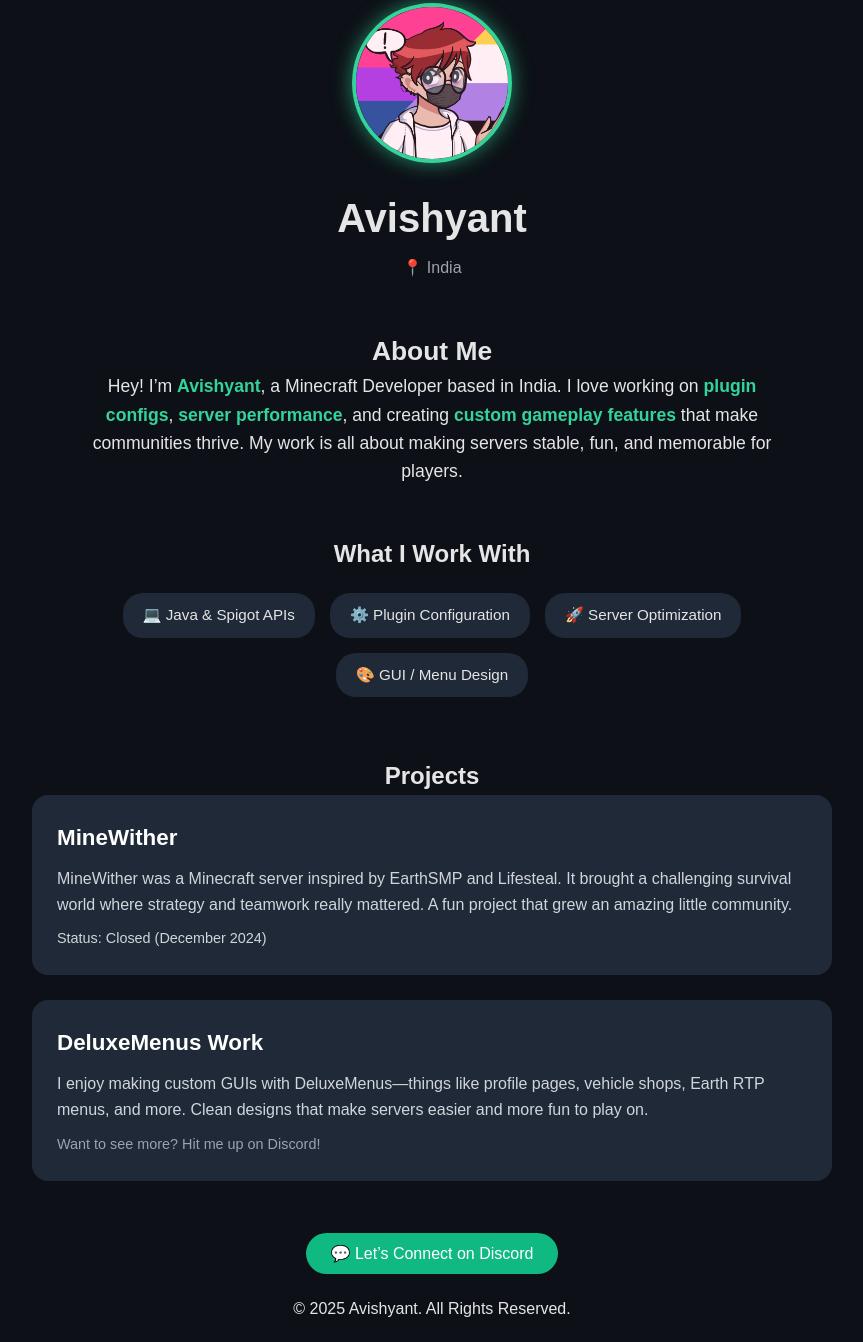
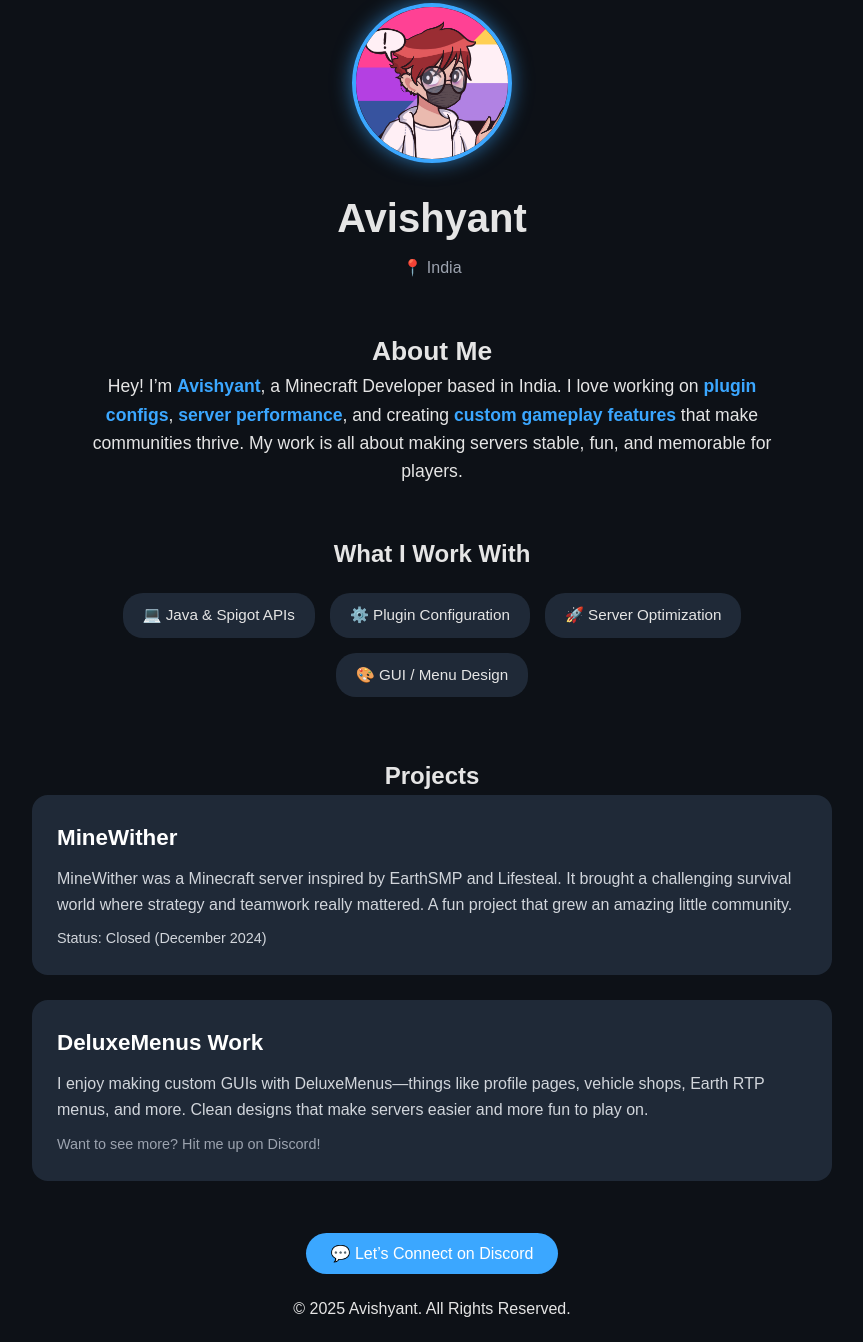
Before and after one commit to avishyantt/portfolio, a plain HTML site: page index.html in a window 1280 px wide. Shown: the part 57-1399 px from the top of the page, without its empty margins (208-1071 px from the left). Drawn offline with Linux system fonts and the light colour scheme.

Commit message:
Update style.css

```diff
--- a/style.css
+++ b/style.css
@@ -22,8 +22,8 @@ body {
   width: 160px;
   height: 160px;
   border-radius: 50%;
-  border: 4px solid #34d399;
-  box-shadow: 0 0 20px rgba(52, 211, 153, 0.6);
+  border: 4px solid #3ba7ff; /* light blue border */
+  box-shadow: 0 0 20px rgba(59, 167, 255, 0.6);
   margin-bottom: 15px;
 }
 .hero h1 {
@@ -42,7 +42,7 @@ body {
   font-size: 1.1rem;
 }
 .highlight {
-  color: #34d399;
+  color: #3ba7ff; /* light blue highlight */
   font-weight: bold;
 }
 
@@ -84,7 +84,7 @@ body {
 }
 .project-card:hover {
   transform: translateY(-5px);
-  box-shadow: 0 6px 15px rgba(0, 0, 0, 0.4);
+  box-shadow: 0 6px 15px rgba(59, 167, 255, 0.4); /* blue hover glow */
 }
 .project-card h3 {
   font-size: 1.4rem;
@@ -97,7 +97,7 @@ body {
 .status {
   margin-top: 10px;
   font-size: 0.9rem;
-  color: #f87171;
+  color: #60a5fa; /* light blue status */
 }
 .status.gray {
   color: #9ca3af;
@@ -108,15 +108,16 @@ body {
   margin: 60px auto 30px;
 }
 .discord-btn {
-  background: #10b981;
+  background: #3ba7ff; /* light blue button */
   color: #fff;
   padding: 12px 25px;
   border-radius: 30px;
   font-size: 1rem;
   text-decoration: none;
-  transition: background 0.3s ease, transform 0.2s ease;
+  transition: background 0.3s ease, transform 0.2s ease, box-shadow 0.3s ease;
 }
 .discord-btn:hover {
-  background: #059669;
+  background: #1e90ff;
   transform: scale(1.05);
+  box-shadow: 0 0 12px rgba(59, 167, 255, 0.6);
 }
```
